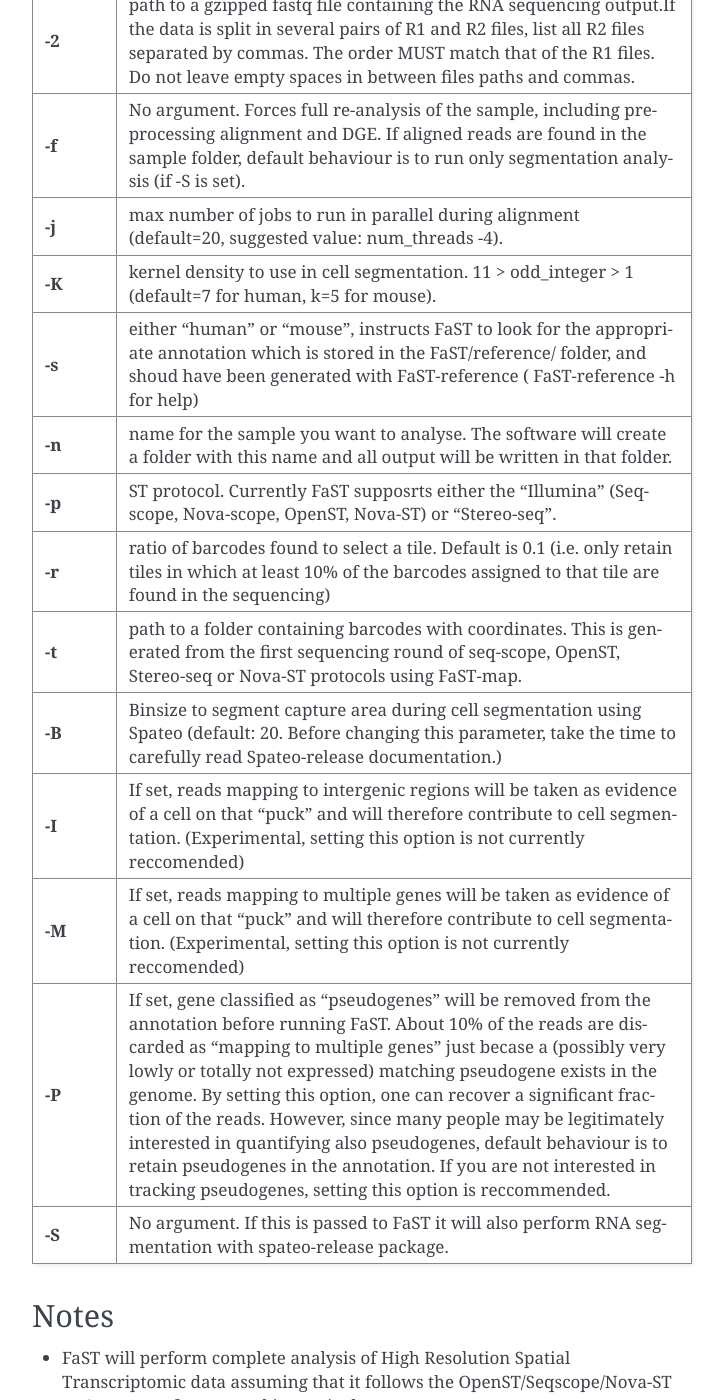
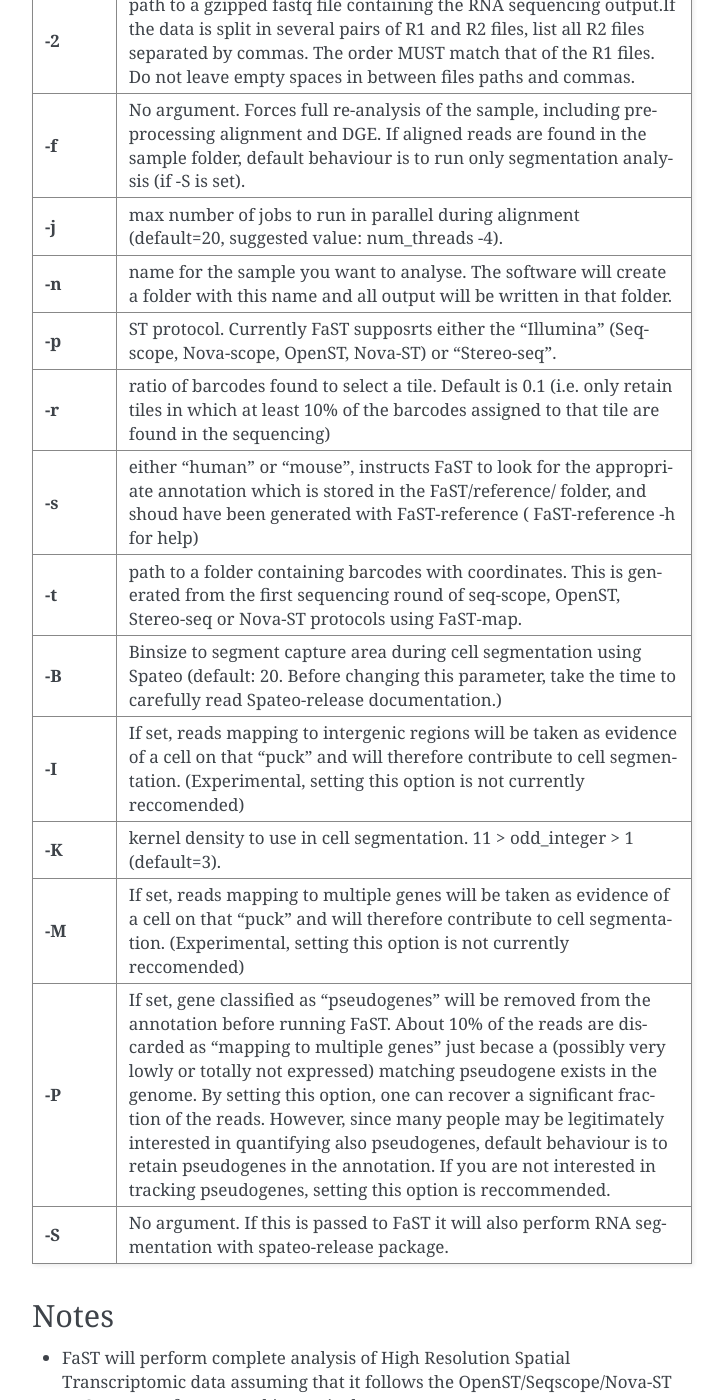
Before and after one commit to flcvlr/FaST, a Sphinx documentation site: the page built from docs/FaST.rst, in a window 1280 px wide and 1400 px high, scrolled down 505 px. Shown: the whole window, without its empty margins (388-1112 px from the left). Built offline with Sphinx 7.4.7, drawn with Linux system fonts in a browser that asks for light colours; pages that are not in the unit, such as notebooks, are missing from menus.

Commit message:
help update

```diff
--- a/docs/FaST.rst
+++ b/docs/FaST.rst
@@ -30,20 +30,20 @@
 **-f**        No argument. Forces full re-analysis of the sample, including preprocessing alignment and DGE. If aligned
 	      reads are found in the sample folder, default behaviour is to run only segmentation analysis (if -S is set).
 **-j**	      max number of jobs to run in parallel during alignment (default=20, suggested value: num_threads -4).
-**-K**        kernel density to use in cell segmentation. 11 > odd_integer > 1 (default=7 for human, k=5 for mouse).
-**-s**	      either "human" or "mouse", instructs FaST to look for the appropriate annotation which is stored
-              in the FaST/reference/ folder, and shoud have been generated with FaST-reference ( FaST-reference -h for help)
 **-n**	      name for the sample you want to analyse. The software will create a folder with this name and all output
 	      will be written in that folder.
 **-p**	      ST protocol. Currently FaST supposrts either the "Illumina" (Seq-scope, Nova-scope, OpenST, Nova-ST) or "Stereo-seq".
 **-r**	      ratio of barcodes found to select a tile. Default is 0.1 (i.e. only retain tiles in which at least 10%
 	      of the barcodes assigned to that tile are found in the sequencing)
+**-s**	      either "human" or "mouse", instructs FaST to look for the appropriate annotation which is stored
+              in the FaST/reference/ folder, and shoud have been generated with FaST-reference ( FaST-reference -h for help)
 **-t**	      path to a folder containing barcodes with coordinates. This is generated from the first sequencing round
 	      of seq-scope, OpenST, Stereo-seq or Nova-ST protocols using FaST-map.
 **-B**	      Binsize to segment capture area during cell segmentation using Spateo (default: 20. Before changing this
 	      parameter, take the time to carefully read Spateo-release documentation.)
 **-I**        If set, reads mapping to intergenic regions will be taken as evidence of a cell on that "puck" and will
 	      therefore contribute to cell segmentation. (Experimental, setting this option is not currently reccomended)
+**-K**        kernel density to use in cell segmentation. 11 > odd_integer > 1 (default=3).
 **-M**	      If set, reads mapping to multiple genes will be taken as evidence of a cell on that "puck" and will
 	      therefore contribute to cell segmentation. (Experimental, setting this option is not currently reccomended)
 **-P**	      If set, gene classified as "pseudogenes" will be removed from the annotation before running FaST. About 10%
```
Also changed, not shown: README.md (+5 -1 lines), 1 other file.
